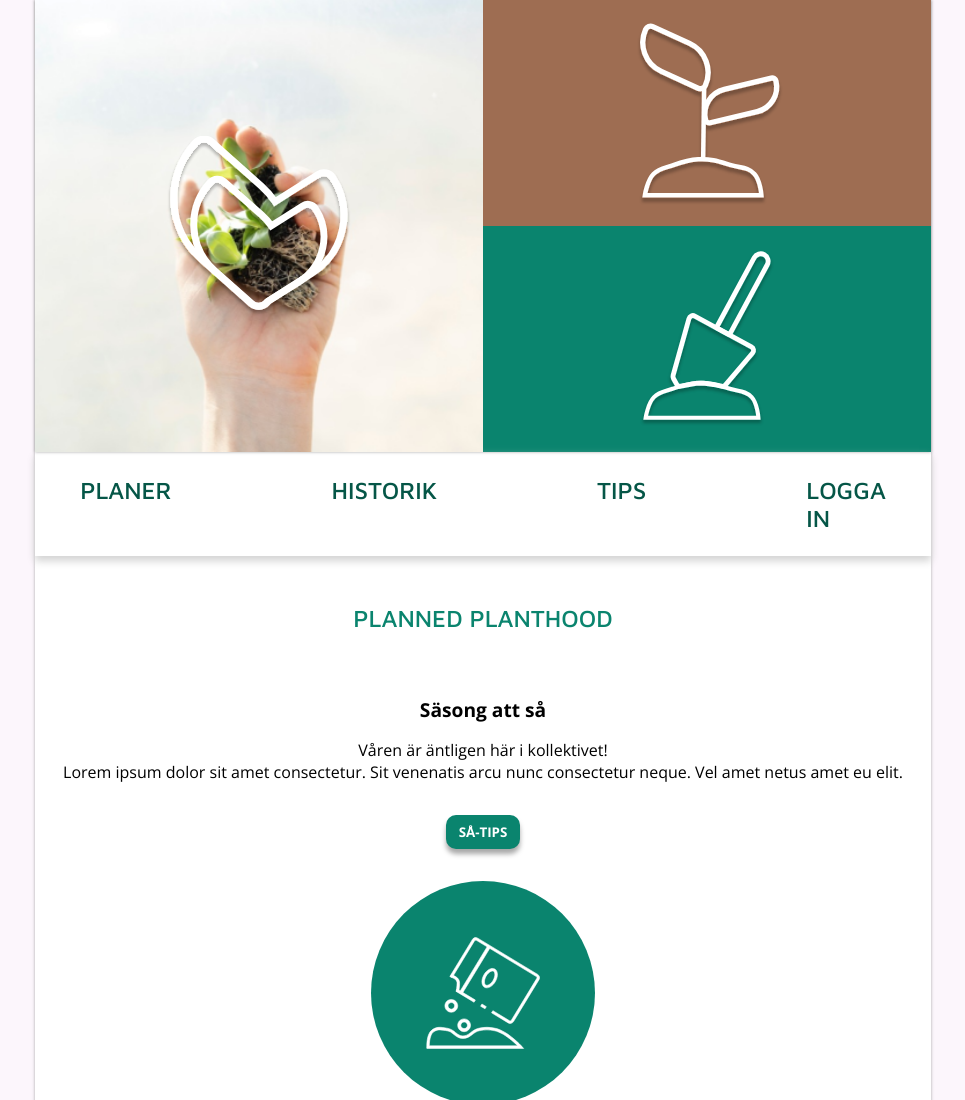
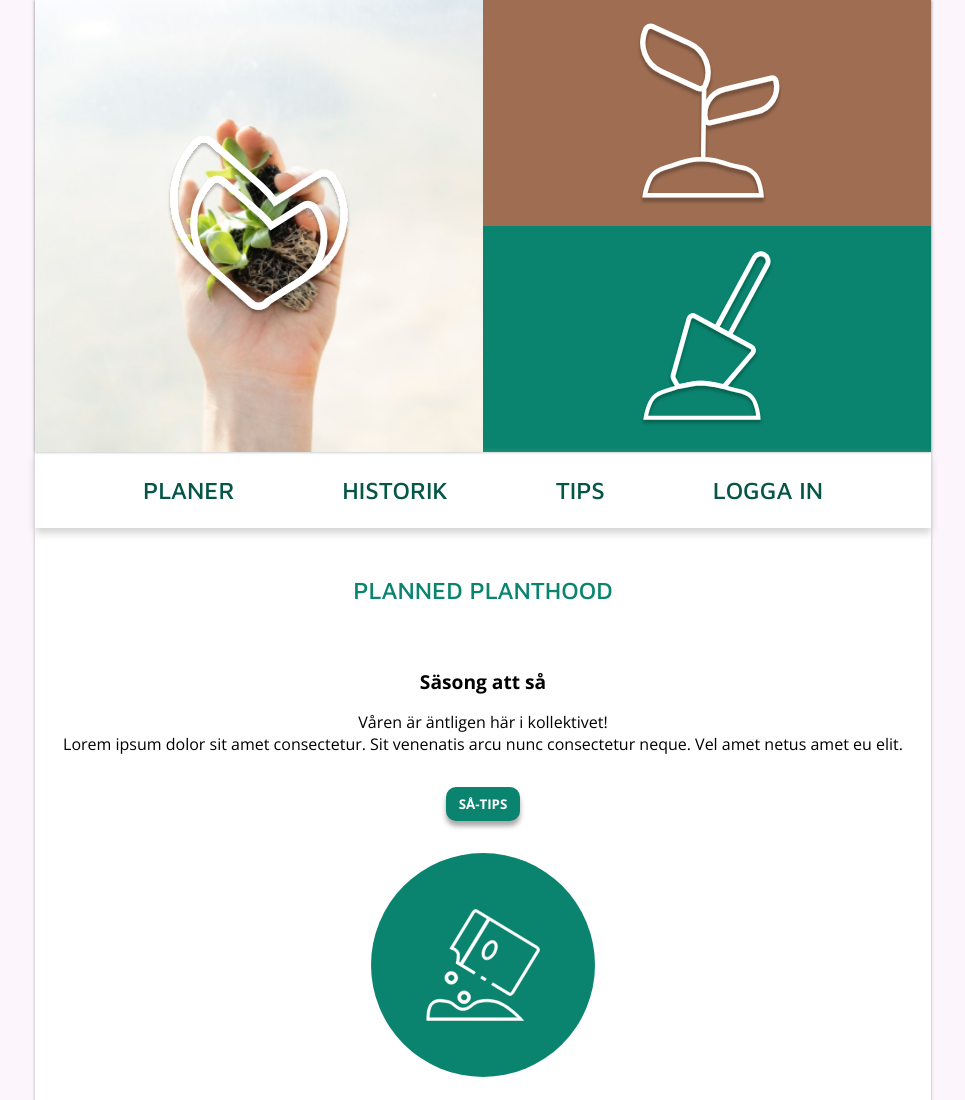
Before and after one commit to JonatanDrysen/lexicon-HTMLCSS-planned-planthood, a website: page src/HomePage/HomePage.html in a window 1280 px wide. Shown: the top 1100 px of the page, without its empty margins (157-1122 px from the left). Drawn offline with nearby package versions, Linux system fonts and the light colour scheme.

Commit message:
improve navbar responsivity

```diff
--- a/src/HomePage/styles/desktop-nav.css
+++ b/src/HomePage/styles/desktop-nav.css
@@ -9,7 +9,6 @@
 
     .desktop--navbar__container {
         display: flex;
-        justify-content: center;
         width: 100%;
         padding-top: 1.5rem;
         padding-bottom: 1.5rem;
@@ -18,13 +17,15 @@
 
     .desktop--navbar__list {
         display: flex;
+        justify-content: space-evenly;
         list-style: none;
+        width: 100%;
         margin: 0;
         padding: 0;
     }
 
     .desktop--navbar__item {
-        padding: 0 5rem;
+        display: flex;
     }
 
     .desktop--navbar__link {
```
